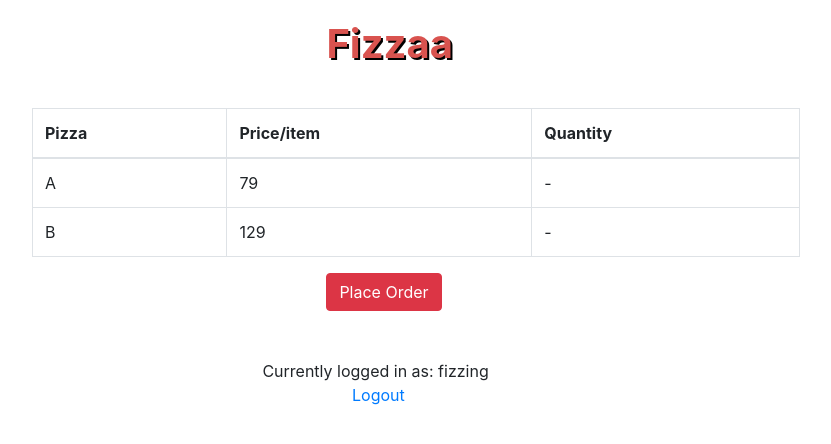
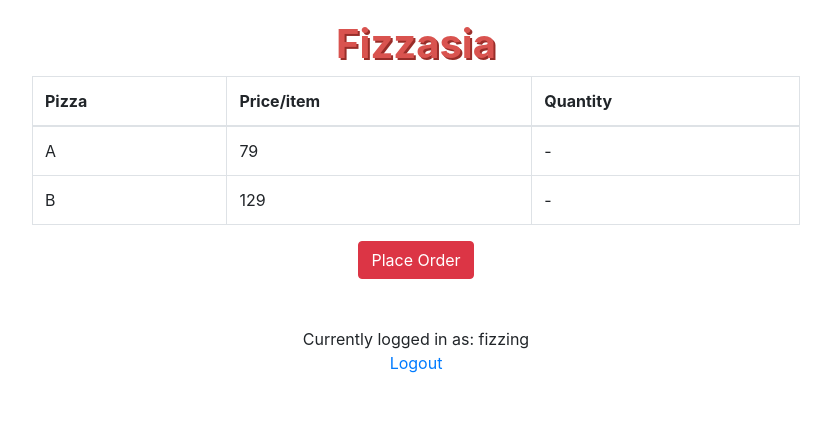
Before and after one commit to FizzyPM/Pizza-ordering-portal-using-Django, a Django app: page / in a window 1280 px wide. Shown: the top 444 px of the page, without its empty margins (224-1055 px from the left). Run offline with Django 3.2, Linux system fonts and the light colour scheme; a user stored in the database is signed in; data comes from the database, SQL or seed files in the repository; some libraries are stand-ins or nearby versions.

Commit message:
improved centring elements

```diff
--- a/orders/static/scripts/main.css
+++ b/orders/static/scripts/main.css
@@ -1,19 +1,22 @@
 .table {
     width:60%;
-    margin-left: 20%;
-    margin-top: 40px;
+    margin-left:auto;
+    margin-right:auto;
 }
-#heading {
-    margin-left: 43%;
+#heading1 {
     color: #d9534f;
-    text-shadow: 2px 2px black;
-    margin-top: 20px;
-    font-weight: bold;
+    text-shadow: 2px 2px #992d29;
 }
 #heading2 {
-    margin-left: 38%;
     color: #428bca;
-    text-shadow: 2px 2px black;
+    text-shadow: 2px 2px #323aa0;
+}
+#heading3 {
+    color: #343a40;
+    text-shadow: 2px 2px #b1aeae;
+}
+.heading{
+    text-align: center;
     margin-top: 20px;
     font-weight: bold;
 }
--- a/orders/templates/menu.html
+++ b/orders/templates/menu.html
@@ -1,7 +1,7 @@
 <!DOCTYPE html>
 <html>
     <head>
-        <title>P1774</title>
+        <title>Fizzasia</title>
         <meta charset="utf-8">
         <meta name="viewport" content="width=device-width, initial-scale=1">
         <link rel="stylesheet" href="https://maxcdn.bootstrapcdn.com/bootstrap/4.1.3/css/bootstrap.min.css">
@@ -42,7 +42,7 @@
         </div>
         </div>
         </div>
-        <h1 id="heading">Fizzaa</h1>
+        <h1 id="heading1" class="heading">Fizzasia</h1>
 
         <table class="table table-bordered table-hover">
             <thead>
@@ -63,10 +63,12 @@
                 {% endfor %}
             </tbody>
         </table>
-        <button type="button" class="btn btn-danger" style="margin-left: 43%;" id="placeorder">Place Order</button>
-        <br/><br/><br/>
-        <div style="margin-left: 38%;">Currently logged in as: {{ user.username }}</div>
-        <div style="margin-left: 45%;"><a href="{% url 'logout' %}">Logout</a></div>
+        <div style="text-align:center;">
+            <button type="button" class="btn btn-danger" id="placeorder">Place Order</button>
+            <br/><br/><br/>
+            <div>Currently logged in as: {{ user.username }}</div>
+            <div><a href="{% url 'logout' %}">Logout</a></div>
+        </div>
     <script src="../static/scripts/main.js"></script>
     </body>
 </html>
--- a/orders/urls.py
+++ b/orders/urls.py
@@ -7,7 +7,7 @@ urlpatterns = [
     path("login/", views.login_view, name="login"),
     path("register/", views.register_view, name="register"),
     path("logout/", views.logout_view, name="logout"),
-    path("menu/", views.menu, name="menu"),
+    path("cart/", views.cart, name="cart"),
     path("order/", views.order_view, name="order"),
     path("placeorder/", TemplateView.as_view(template_name='placeorder.html')),
     path("placeorder/confirm/", views.confirm_order, name="confirm"),
--- a/orders/views.py
+++ b/orders/views.py
@@ -8,7 +8,7 @@ from django.http import JsonResponse
 import json
 
 
-def menu(request):
+def cart(request):
     context = {
         "items": Menu.objects.all()
     }
```
Also changed, not shown: orders/templates/login.html (+9 -5 lines), orders/templates/placeorder.html (+7 -5 lines).
